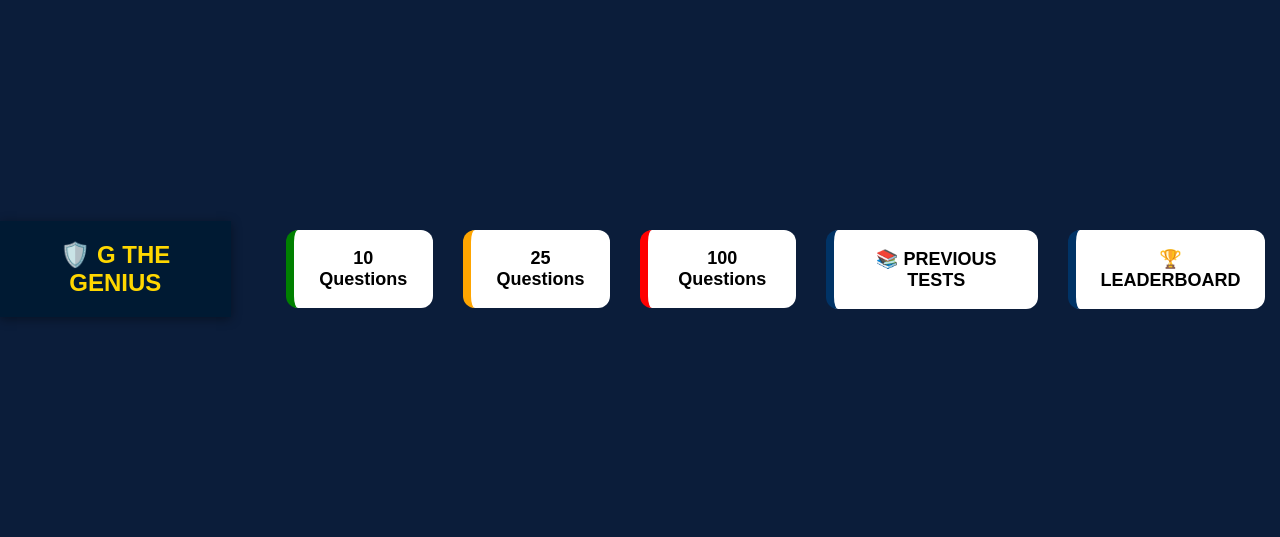
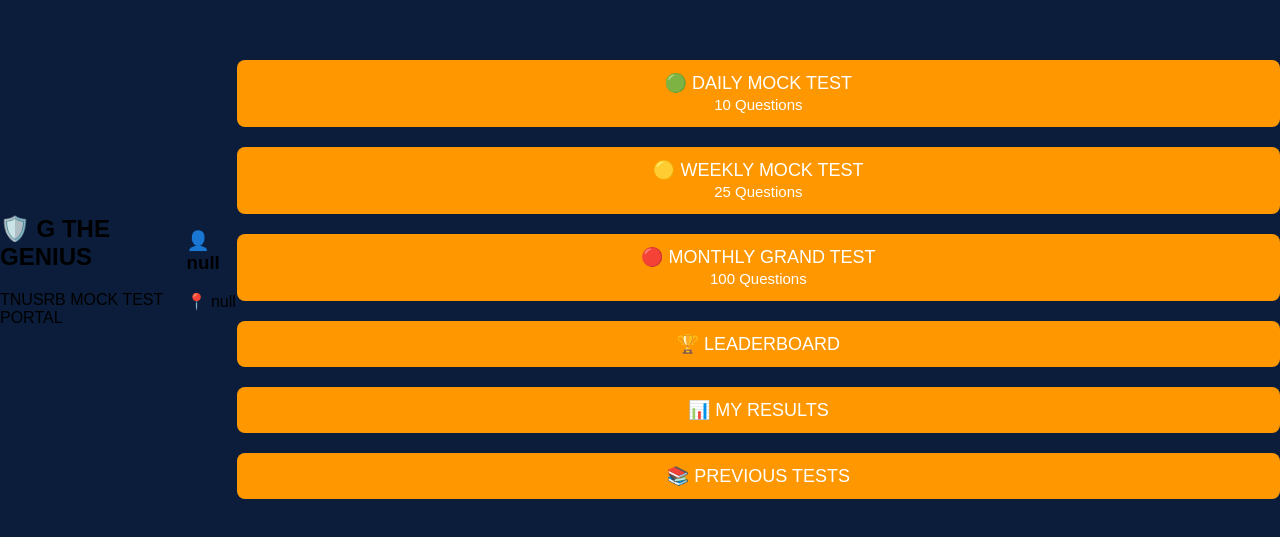
Before and after one commit to Gthegeniustamil/G-THE-GENIUS-MOCK-TEST, a plain HTML site: page dashboard.html in a window 1280 px wide. Shown: the part 131-668 px from the top of the page. Drawn offline with Linux system fonts and the light colour scheme.

Commit message:
Update dashboard.html

```diff
--- a/dashboard.html
+++ b/dashboard.html
@@ -3,113 +3,66 @@
 <head>
 <meta charset="UTF-8">
 <meta name="viewport" content="width=device-width, initial-scale=1.0">
-<title>G THE GENIUS Dashboard</title>
+<title>Dashboard | G THE GENIUS</title>
 
 <link rel="stylesheet" href="style.css">
-
-<style>
-
-body{
-margin:0;
-font-family:Arial,sans-serif;
-background:#0b1d3a;
-color:white;
-}
-
-.header{
-background:#001a33;
-padding:20px;
-text-align:center;
-font-size:24px;
-font-weight:bold;
-color:gold;
-box-shadow:0 2px 10px rgba(0,0,0,.4);
-}
-
-.welcome{
-padding:20px;
-text-align:center;
-}
-
-.card{
-background:white;
-color:black;
-margin:15px;
-padding:18px;
-border-radius:12px;
-text-align:center;
-font-size:18px;
-font-weight:bold;
-cursor:pointer;
-transition:.3s;
-}
-
-.card:hover{
-transform:scale(1.02);
-}
-
-.daily{
-border-left:8px solid green;
-}
-
-.weekly{
-border-left:8px solid orange;
-}
-
-.monthly{
-border-left:8px solid red;
-}
-
-.other{
-border-left:8px solid #003366;
-}
-
-.footer{
-text-align:center;
-padding:20px;
-color:white;
-font-size:14px;
-}
-
-</style>
-
 </head>
 
 <body>
 
 <div class="header">
-🛡️ G THE GENIUS
+<h2>🛡️ G THE GENIUS</h2>
+<p>TNUSRB MOCK TEST PORTAL</p>
 </div>
 
-<div class="welcome">
+<div class="welcome-card">
+<h3 id="studentName"></h3>
+<p id="studentDistrict"></p>
+</div>
 
-<h2 id="student"></h2>
+<div class="menu">
 
-<p id="district"></p>
+<button class="daily" onclick="location.href='test.html?type=daily'">
+🟢 DAILY MOCK TEST
+<br>
+<small>10 Questions</small>
+</button>
+
+<button class="weekly" onclick="location.href='test.html?type=weekly'">
+🟡 WEEKLY MOCK TEST
+<br>
+<small>25 Questions</small>
+</button>
+
+<button class="monthly" onclick="location.href='test.html?type=monthly'">
+🔴 MONTHLY GRAND TEST
+<br>
+<small>100 Questions</small>
+</button>
+
+<button onclick="location.href='leaderboard.html'">
+🏆 LEADERBOARD
+</button>
+
+<button onclick="location.href='result.html'">
+📊 MY RESULTS
+</button>
+
+<button onclick="alert('Coming Soon')">
+📚 PREVIOUS TESTS
+</button>
 
 </div>
 
-<div class="card daily" onclick="window.location.href='test.html'"
-🟢 DAILY MOCK TEST<br>
-10 Questions
-</div>
+<script>
 
-<div class="card weekly" onclick="window.location.href='test.html?type=weekly'"
-🟡 WEEKLY MOCK TEST<br>
-25 Questions
-</div>
+document.getElementById("studentName").innerHTML =
+"👤 " + localStorage.getItem("studentName");
 
-<div class="card monthly" onclick="window.location.href='test.html?type=monthly'"
-🔴 MONTHLY GRAND TEST<br>
-100 Questions
-</div>
+document.getElementById("studentDistrict").innerHTML =
+"📍 " + localStorage.getItem("district");
 
-<div class="card other" onclick="alert('Previous Tests Coming Soon')">
-📚 PREVIOUS TESTS
-</div>
+</script>
 
-<div class="card other" onclick="alert('Leaderboard Coming Soon')">
-🏆 LEADERBOARD
-</div>
-
-<div class="card other" onclick="alert
+</body>
+</html>
```
